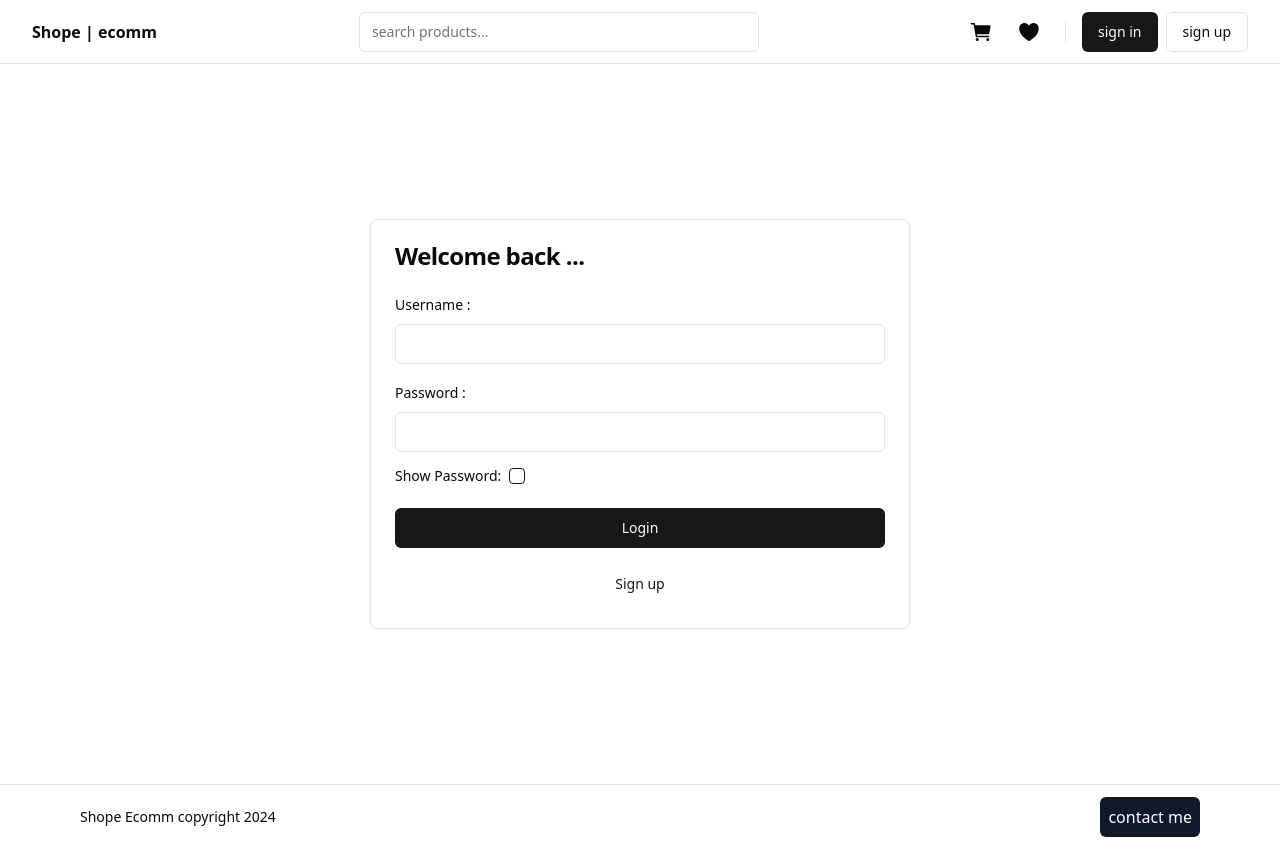
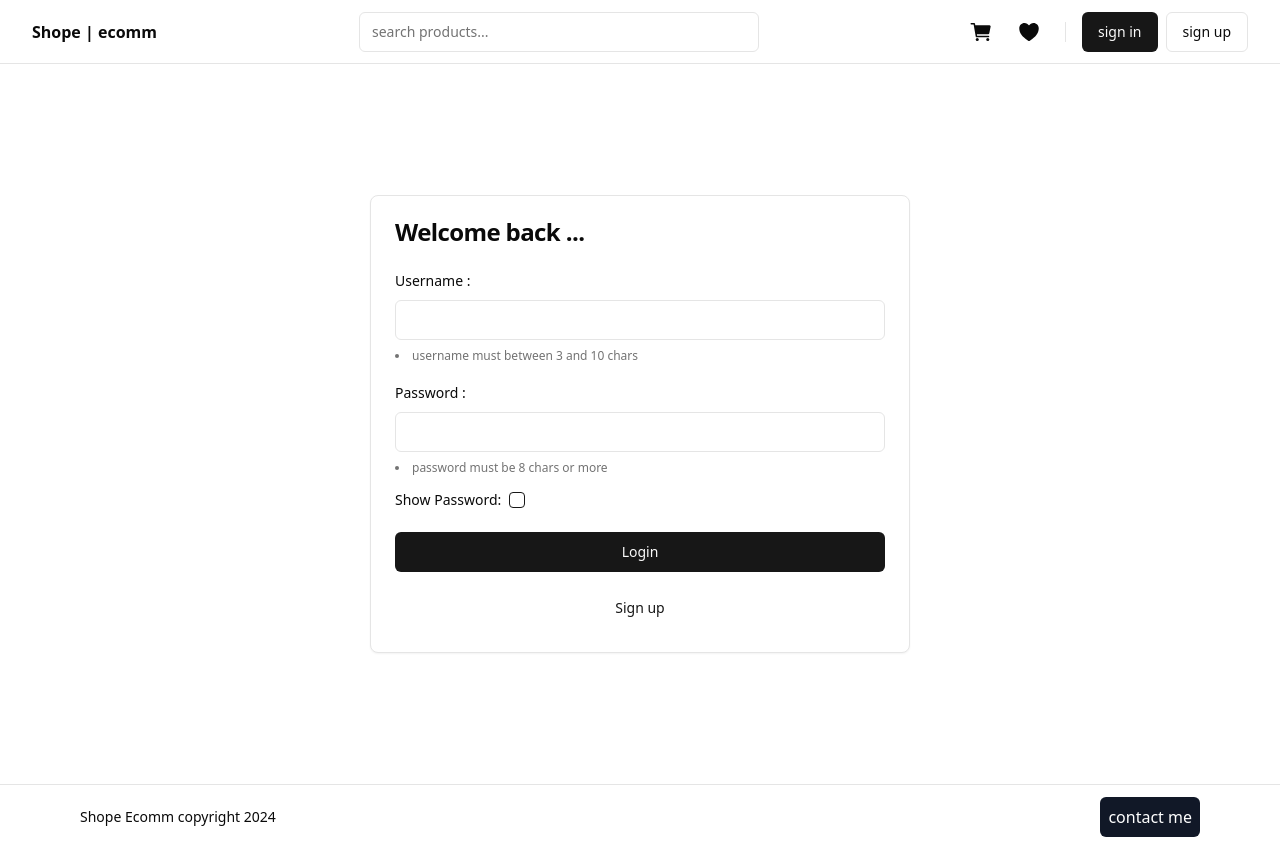
Before and after one commit to GarryAma/react-redux-practice, a React (Vite) app: page /login in a window 1280 px wide. Built offline with nearby package versions, Linux system fonts and the light colour scheme.

Commit message:
adding zod client validation done

```diff
--- a/src/components/pages/LoginPageReactHookForm.jsx
+++ b/src/components/pages/LoginPageReactHookForm.jsx
@@ -20,15 +20,28 @@ import {
   FormLabel,
   FormMessage,
 } from "../ui/form";
+import { z } from "zod";
+import { zodResolver } from "@hookform/resolvers/zod";
+
+const loginFormSchema = z.object({
+  username: z
+    .string()
+    .min(3, "Your username is under 3 chars")
+    .max(10, "your username is over 10 chars"),
+
+  password: z.string().min(8, "Your password is incorrect"),
+});
 
 export const LoginPageReactHookForm = () => {
   const [isChecked, setIsCheched] = useState(false);
 
   const form = useForm({
     defaultValues: {
-      username: " ",
+      username: "",
       password: "",
     },
+    resolver: zodResolver(loginFormSchema),
+    reValidateMode: "onSubmit",
   });
 
   // console.log(form);
@@ -58,6 +71,9 @@ export const LoginPageReactHookForm = () => {
                     <FormControl>
                       <Input {...field} />
                     </FormControl>
+                    <FormDescription>
+                      <li>username must between 3 and 10 chars</li>
+                    </FormDescription>
                     <FormMessage />
                   </FormItem>
                 )}
@@ -66,7 +82,7 @@ export const LoginPageReactHookForm = () => {
                 control={form.control}
                 name="password"
                 render={(jajal) => {
-                  console.log(jajal);
+                  // console.log(jajal);
                   return (
                     <FormItem>
                       <FormLabel>Password :</FormLabel>
@@ -76,6 +92,9 @@ export const LoginPageReactHookForm = () => {
                           {...jajal.field}
                         />
                       </FormControl>
+                      <FormDescription>
+                        <li>password must be 8 chars or more</li>
+                      </FormDescription>
                       <FormMessage />
                     </FormItem>
                   );
@@ -93,6 +112,7 @@ export const LoginPageReactHookForm = () => {
             </CardContent>
             <CardFooter>
               <div className="flex flex-col space-y-4 w-full">
+                {/* disabled={!form.formState.isValid}  */}
                 <Button type="submit">Login</Button>
                 <Button
                   variant="link"
--- a/src/components/ui/form.jsx
+++ b/src/components/ui/form.jsx
@@ -94,7 +94,7 @@ const FormDescription = React.forwardRef(({ className, ...props }, ref) => {
     <p
       ref={ref}
       id={formDescriptionId}
-      className={cn("text-sm text-muted-foreground", className)}
+      className={cn("text-xs text-muted-foreground", className)}
       {...props}
     />
   );
```
